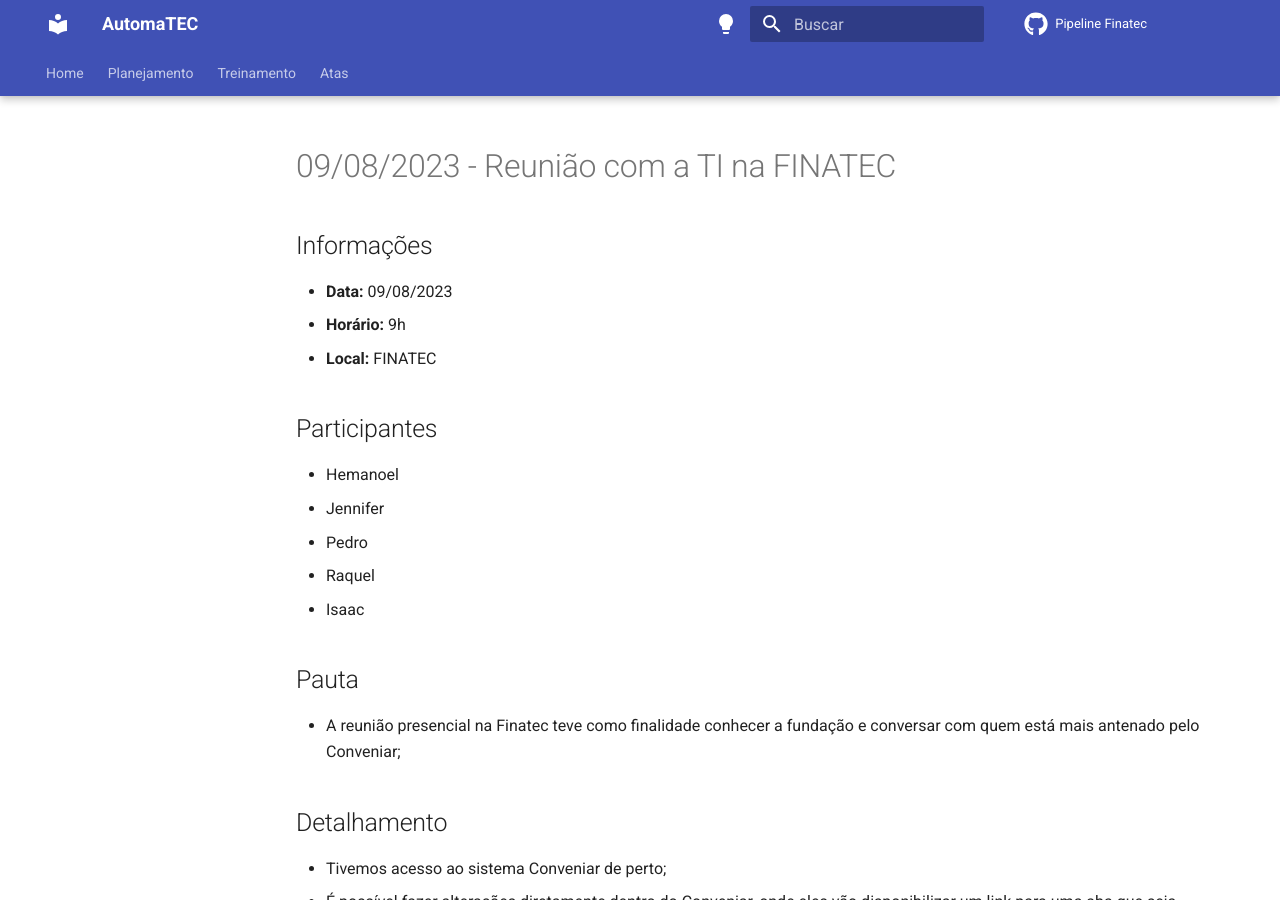
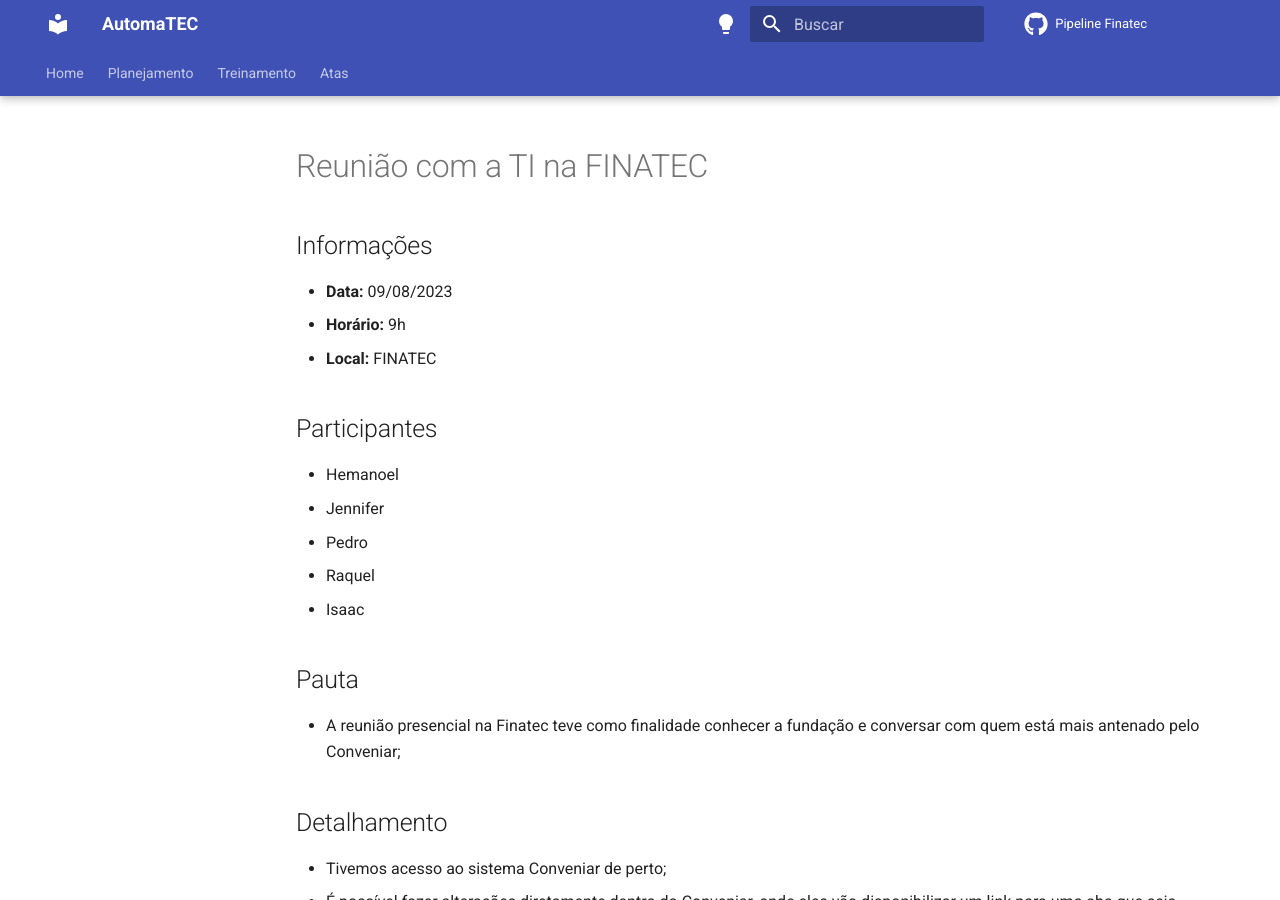
Before and after one commit to ResidenciaTICBrisa/05_PipelineFinatec, an MkDocs documentation site: the page built from docs/atas/08-09.md, in a window 1280 px wide and 900 px high. Built offline with MkDocs 1.6.1 and Material for MkDocs 9.7.7, drawn with Linux system fonts in a browser that asks for light colours; comment, search, counter and statistics services are not loaded.

Commit message:
ata 08-09

```diff
--- a/docs/atas/08-16.md
+++ b/docs/atas/08-09.md
@@ -1,4 +1,4 @@
-#  09/08/2023 - Reunião com a TI na FINATEC
+# Reunião com a TI na FINATEC
 
 ## Informações
 - **Data:** 09/08/2023
```
